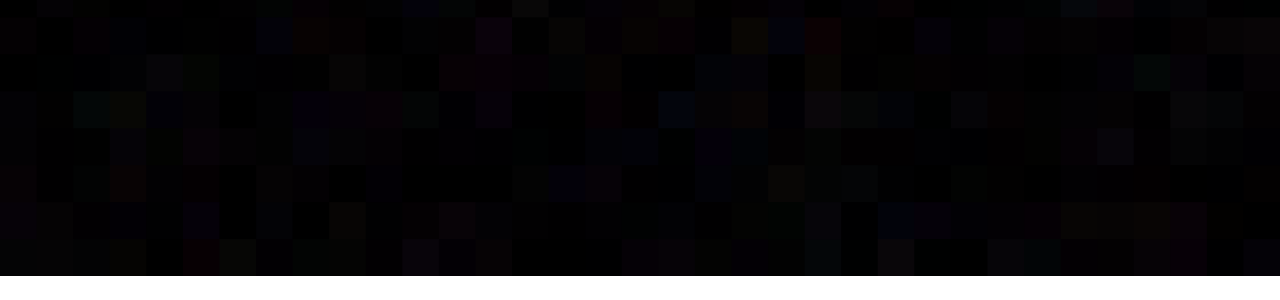
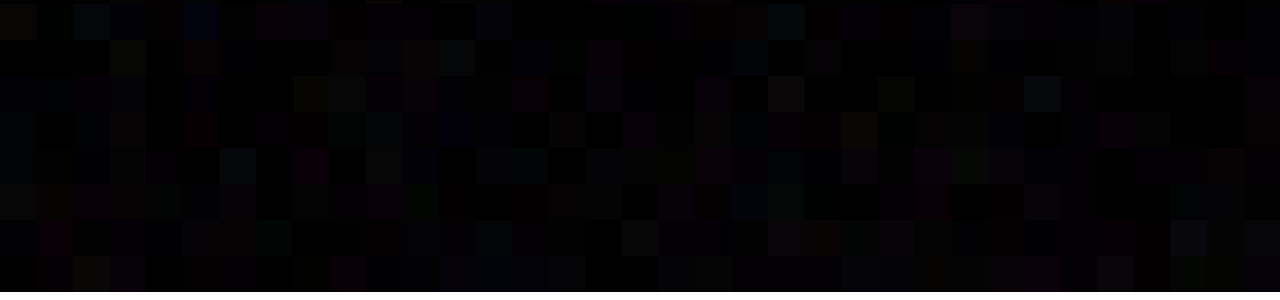
Before and after one commit to suBDavis/piksl, a plain HTML site: page index.html in a window 1280 px wide. Shown: the part 500-800 px from the top of the page. Drawn offline with Linux system fonts and the light colour scheme.

Commit message:
bottom margin

```diff
--- a/index.html
+++ b/index.html
@@ -7,8 +7,9 @@
             margin-left: 0px;
             margin-right: 0px;
             margin-top:0px;
+            overflow: hidden;
         }
     </style>
 </head>
-<canvas id="piksel-canvas" style="width:100%;height:98%;"></canvas>
+<canvas id="piksel-canvas" style="width:100%;height:100%;"></canvas>
 </html>
--- a/style.css
+++ b/style.css
@@ -0,0 +1,3 @@
+body {
+	overflow:hidden;
+}
```
